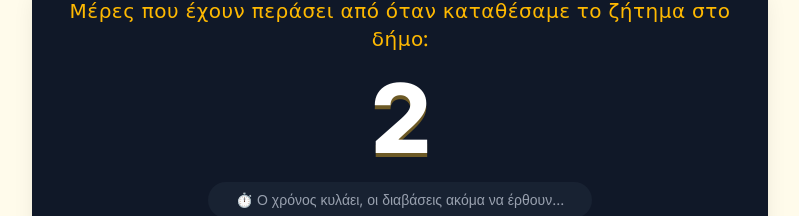
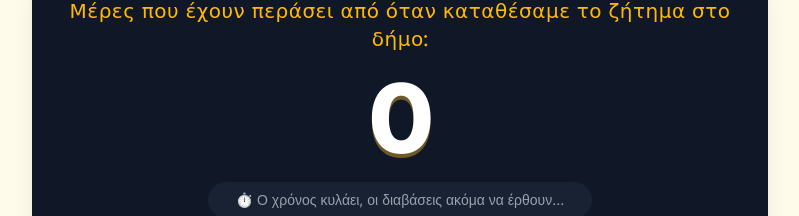
Before and after one commit to thesouthernborder/pap-chol-mcplt, a plain HTML site: page index.html in a window 1280 px wide. Shown: the part 253-469 px from the top of the page, without its empty margins (240-1039 px from the left). Drawn offline with nearby package versions, Linux system fonts and the light colour scheme.

Commit message:
Update index.html

```diff
--- a/index.html
+++ b/index.html
@@ -184,7 +184,7 @@
 
     <script>
         function updateCounter() {
-            const submissionDate = new Date("2026-05-24T00:00:00");
+            const submissionDate = new Date("2026-05-26T00:00:00");
             const today = new Date();
 
             const differenceInTime = today.getTime() - submissionDate.getTime();
```
